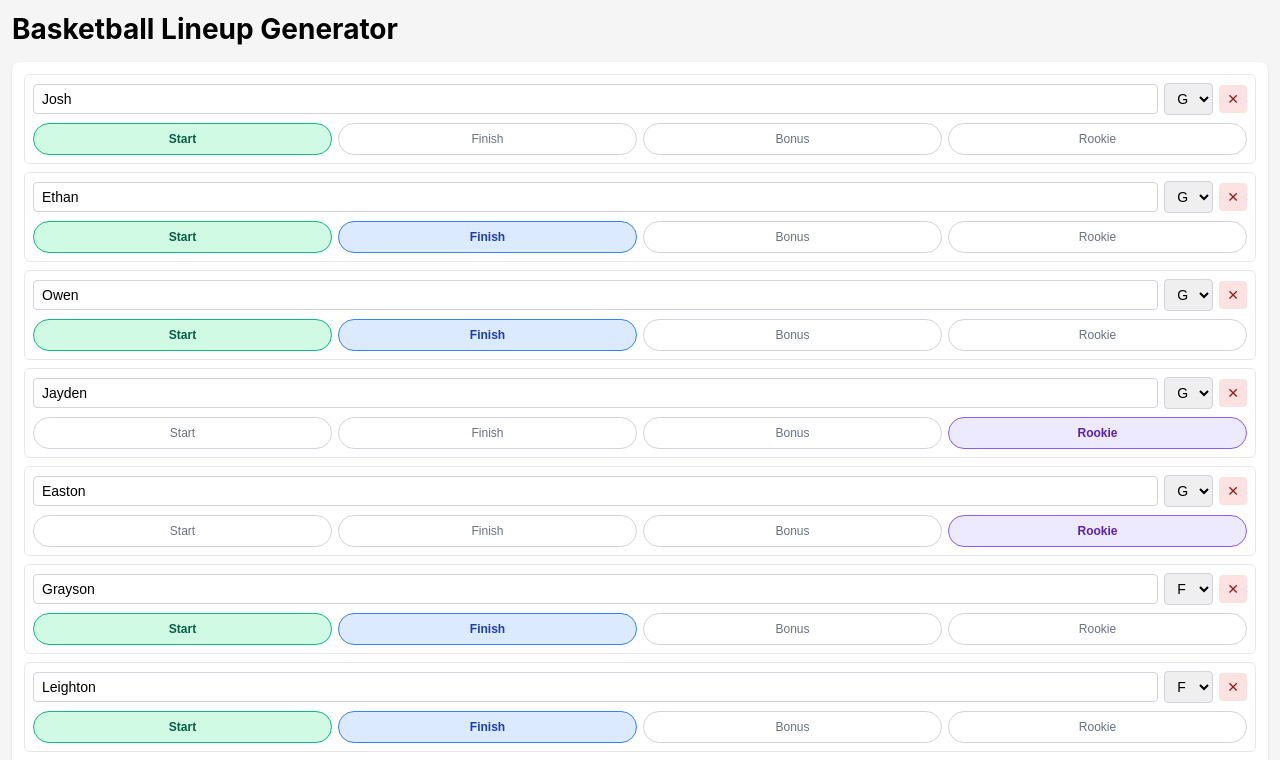
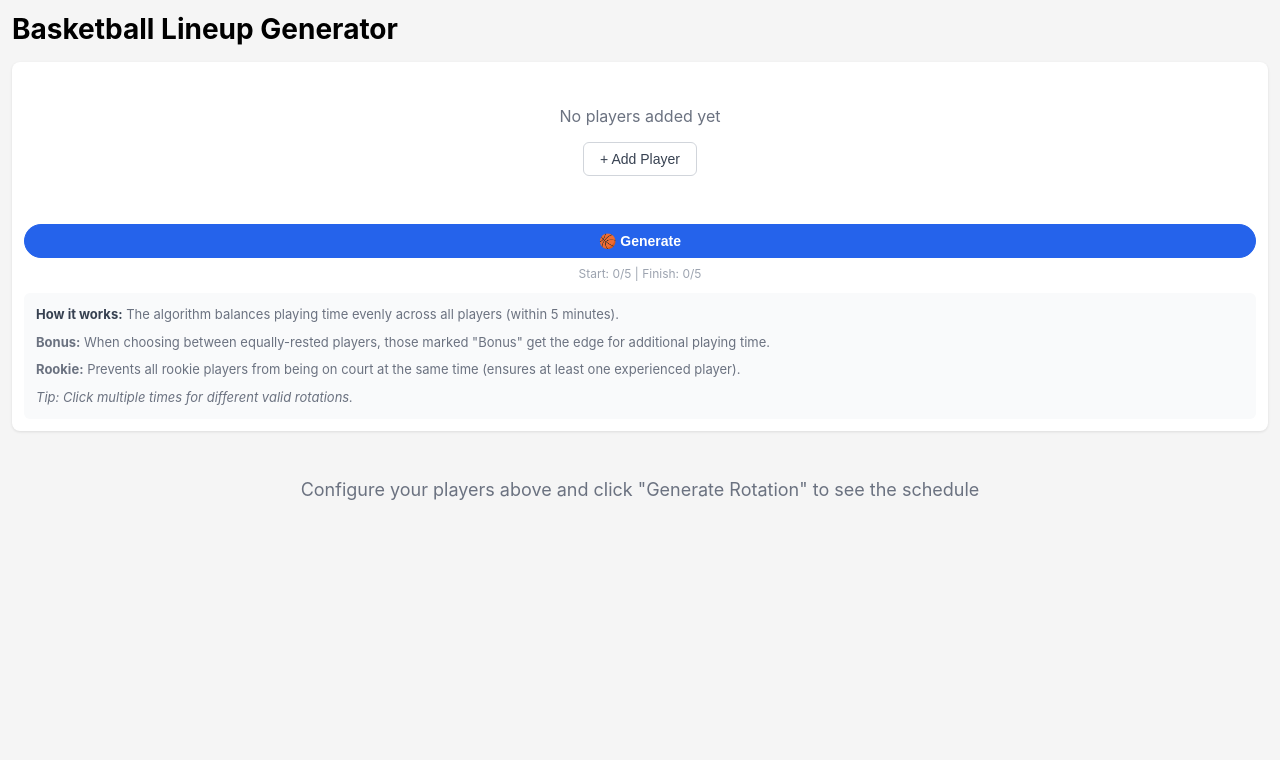
Before and after one commit to iujames/basketball-lineup, a React (Create React App) app: page / in a window 1280 px wide. Shown: the top 760 px of the page. Built offline with nearby package versions, Linux system fonts and the light colour scheme.

Commit message:
checkpoint

```diff
--- a/src/BasketballRotation.js
+++ b/src/BasketballRotation.js
@@ -2,43 +2,73 @@ import React, { useState } from "react";
 import { toPng } from "html-to-image";
 
 const BasketballRotation = () => {
-  const defaultPlayers = [
+  // Check query string parameters
+  const urlParams = new URLSearchParams(window.location.search);
+  const team = urlParams.get("team");
+  const showValidationParam = urlParams.get("validation") === "true";
+
+  const team3b1Players = [
+    { name: "Easton", position: "G", prioritize: false },
+    { name: "Ethan", position: "G", prioritize: false },
+    { name: "Jayden", position: "G", prioritize: false },
     { name: "Josh", position: "G", prioritize: false },
-    { name: "Ethan", position: "G", prioritize: false },
     { name: "Owen", position: "G", prioritize: false },
-    { name: "Jayden", position: "G", prioritize: false },
-    { name: "Easton", position: "G", prioritize: false },
+    { name: "Andrew", position: "F", prioritize: false },
     { name: "Grayson", position: "F", prioritize: false },
     { name: "Leighton", position: "F", prioritize: false },
-    { name: "Andrew", position: "F", prioritize: false },
     { name: "Nolan", position: "F", prioritize: false },
   ];
 
-  const [players, setPlayers] = useState(defaultPlayers);
-  const [starters, setStarters] = useState([
-    "Josh",
-    "Ethan",
-    "Owen",
-    "Grayson",
-    "Leighton",
-  ]);
-  const [closers, setClosers] = useState([
-    "Ethan",
-    "Owen",
-    "Andrew",
-    "Grayson",
-    "Leighton",
-  ]);
-  const [inexperienced, setInexperienced] = useState([
-    "Jayden",
-    "Easton",
-    "Nolan",
-  ]);
+  const team4b5Players = [
+    { name: "Andrew", position: "G", prioritize: false },
+    { name: "Ben", position: "G", prioritize: false },
+    { name: "Camden", position: "G", prioritize: false },
+    { name: "Eli", position: "G", prioritize: false },
+    { name: "Thomas", position: "G", prioritize: false },
+    { name: "Brennan", position: "F", prioritize: false },
+    { name: "Cole", position: "F", prioritize: false },
+    { name: "Denver", position: "F", prioritize: false },
+    { name: "Kaz", position: "F", prioritize: false },
+  ];
+
+  const [players, setPlayers] = useState(
+    team === "3b1" ? team3b1Players : team === "4b5" ? team4b5Players : []
+  );
+  const [starters, setStarters] = useState([]);
+  const [closers, setClosers] = useState([]);
+  const [inexperienced, setInexperienced] = useState([]);
   const [solution, setSolution] = useState(null);
   const [error, setError] = useState(null);
   const [showValidation, setShowValidation] = useState(false);
 
   const solvePuzzle = () => {
+    // Validate we have players
+    if (players.length < 5) {
+      setError("Need at least 5 players to generate a lineup");
+      setSolution(null);
+      return;
+    }
+
+    // Special case: exactly 5 players = everyone plays all periods
+    if (players.length === 5) {
+      const periods = 8;
+      const rotation = Array(5)
+        .fill(0)
+        .map(() => Array(periods).fill(1)); // Everyone plays all periods
+
+      const validation = players.map((p) => ({
+        name: p.name,
+        total: 40,
+        half1: 20,
+        half2: 20,
+        maxConsec: 40,
+      }));
+
+      setSolution({ rotation, players, validation });
+      setError(null);
+      return;
+    }
+
     // Try up to 50 times to find a valid solution
     for (let attempt = 0; attempt < 50; attempt++) {
       try {
@@ -63,6 +93,9 @@ const BasketballRotation = () => {
 
         // Helper function to check if inexperienced constraint is violated
         const checkInexperienced = (period) => {
+          // If no inexperienced players defined, always valid
+          if (inexperienced.length === 0) return true;
+
           const onCourt = [];
           rotation.forEach((player, idx) => {
             if (player[period] === 1) onCourt.push(players[idx].name);
@@ -131,12 +164,35 @@ const BasketballRotation = () => {
             const currentGuards = countPositionInPeriod(period, "G");
             const currentForwards = countPositionInPeriod(period, "F");
 
+            // Count total available by position
+            const totalGuards = players.filter(
+              (p) => p.position === "G"
+            ).length;
+            const totalForwards = players.filter(
+              (p) => p.position === "F"
+            ).length;
+
             // Determine which position we need more
+            // Only enforce position minimums if we have enough of that position
             let preferredPosition = null;
-            if (currentForwards < 2 && countInPeriod(period) >= 3) {
-              preferredPosition = "F"; // Need at least 2 forwards
-            } else if (currentGuards < 2 && countInPeriod(period) >= 3) {
-              preferredPosition = "G"; // Need at least 2 guards
+
+            // For very imbalanced rosters (e.g., 3F/5G), be more flexible
+            const minForwards =
+              totalForwards >= 4 ? 2 : Math.min(totalForwards, 1);
+            const minGuards = totalGuards >= 4 ? 2 : Math.min(totalGuards, 1);
+
+            if (
+              currentForwards < minForwards &&
+              totalForwards >= minForwards &&
+              countInPeriod(period) >= 3
+            ) {
+              preferredPosition = "F"; // Need at least minForwards forwards
+            } else if (
+              currentGuards < minGuards &&
+              totalGuards >= minGuards &&
+              countInPeriod(period) >= 3
+            ) {
+              preferredPosition = "G"; // Need at least minGuards guards
             }
 
             // Get candidates (players not yet assigned this period)
@@ -205,8 +261,7 @@ const BasketballRotation = () => {
 
             // Safety check to avoid infinite loop
             if (!assigned) {
-              console.error("Could not assign player for period", period);
-              break;
+              throw new Error(`Failed to assign player for period ${period}`);
             }
           }
         }
@@ -232,16 +287,20 @@ const BasketballRotation = () => {
             rotation.reduce((sum, player) => sum + player[periodIdx], 0) === 5
         );
 
+        // Relax constraints for small teams
+        const teamSize = players.length;
+
         // Each half should have some balance (within 10 min per player)
         const halfBalanced = validation.every(
           (v) => Math.abs(v.half1 - v.half2) <= 10
         );
 
         // No player should play more than 15 consecutive minutes
-        const consecValid = validation.every((v) => v.maxConsec <= 15);
+        // For small teams (6-7 players), skip this constraint as it's not feasible
+        const consecValid =
+          teamSize <= 7 ? true : validation.every((v) => v.maxConsec <= 15);
 
         // Time spread should be reasonable (within 5 minutes for balanced play)
-        // Prioritized players may get one extra period (5 min) max
         const balanceValid = timeSpread <= 5;
 
         if (allPeriodsValid && halfBalanced && consecValid && balanceValid) {
@@ -253,10 +312,45 @@ const BasketballRotation = () => {
 
         // If not valid, try again (continue loop)
         if (attempt === 49) {
-          // Last attempt failed
-          throw new Error(
-            "Could not find a valid rotation after 50 attempts. Try adjusting your constraints (starters, closers, positions, inexperienced players)."
+          // Last attempt failed - provide specific feedback
+          const issues = [];
+          if (!allPeriodsValid) {
+            issues.push("Some periods don't have exactly 5 players");
+          }
+          if (!halfBalanced) {
+            const unbalanced = validation.filter(
+              (v) => Math.abs(v.half1 - v.half2) > 10
             );
+            issues.push(
+              `Half imbalance for: ${unbalanced.map((v) => v.name).join(", ")}`
+            );
+          }
+          if (!consecValid) {
+            const tooLong = validation.filter((v) => v.maxConsec > 15);
+            issues.push(
+              `Too many consecutive minutes for: ${tooLong
+                .map((v) => `${v.name} (${v.maxConsec}min)`)
+                .join(", ")}`
+            );
+          }
+          if (!balanceValid) {
+            issues.push(
+              `Playing time spread too large (${timeSpread} min difference). Some players: ${validation
+                .map((v) => `${v.name}=${v.total}`)
+                .join(", ")}`
+            );
+          }
+
+          const errorMsg =
+            issues.length > 0
+              ? `Could not generate lineup after 50 attempts:\n\n${issues
+                  .map((i) => `• ${i}`)
+                  .join(
+                    "\n"
+                  )}\n\nTry adjusting: starters, closers, bonus/rookie players, or roster composition.`
+              : "Could not find a valid rotation after 50 attempts. Try adjusting your constraints.";
+
+          throw new Error(errorMsg);
         }
       } catch (err) {
         if (attempt === 49) {
@@ -312,6 +406,10 @@ const BasketballRotation = () => {
     } else {
       setInexperienced([...inexperienced, playerName]);
     }
+  };
+
+  const addPlayer = () => {
+    setPlayers([...players, { name: "", position: "G", prioritize: false }]);
   };
 
   const removePlayer = (index) => {
@@ -391,8 +489,34 @@ const BasketballRotation = () => {
           boxShadow: "0 1px 3px rgba(0,0,0,0.1)",
         }}
       >
+        {players.length === 0 ? (
           <div
-          style={{ display: "flex", flexDirection: "column", gap: "0.5rem" }}
+            style={{ textAlign: "center", padding: "2rem", color: "#6b7280" }}
+          >
+            <p style={{ marginBottom: "1rem" }}>No players added yet</p>
+            <button
+              onClick={addPlayer}
+              style={{
+                padding: "0.5rem 1rem",
+                fontSize: "0.875rem",
+                border: "1px solid #d1d5db",
+                borderRadius: "0.375rem",
+                cursor: "pointer",
+                backgroundColor: "white",
+                color: "#374151",
+              }}
+            >
+              + Add Player
+            </button>
+          </div>
+        ) : (
+          <>
+            <div
+              style={{
+                display: "flex",
+                flexDirection: "column",
+                gap: "0.5rem",
+              }}
             >
               {players.map((player, index) => (
                 <div
@@ -415,7 +539,9 @@ const BasketballRotation = () => {
                     <input
                       type="text"
                       value={player.name}
-                  onChange={(e) => updatePlayer(index, "name", e.target.value)}
+                      onChange={(e) =>
+                        updatePlayer(index, "name", e.target.value)
+                      }
                       style={{
                         flex: 1,
                         padding: "0.375rem 0.5rem",
@@ -520,7 +646,9 @@ const BasketballRotation = () => {
                         borderRadius: "9999px",
                         cursor: "pointer",
                         borderColor: player.prioritize ? "#f59e0b" : "#d1d5db",
-                    backgroundColor: player.prioritize ? "#fef3c7" : "white",
+                        backgroundColor: player.prioritize
+                          ? "#fef3c7"
+                          : "white",
                         color: player.prioritize ? "#92400e" : "#6b7280",
                         fontWeight: player.prioritize ? "600" : "normal",
                       }}
@@ -555,6 +683,38 @@ const BasketballRotation = () => {
                 </div>
               ))}
             </div>
+
+            <div
+              style={{
+                marginTop: "1rem",
+                display: "flex",
+                justifyContent: "center",
+              }}
+            >
+              <button
+                onClick={addPlayer}
+                style={{
+                  background: "none",
+                  border: "none",
+                  padding: "0.5rem 1rem",
+                  color: "#9ca3af",
+                  fontSize: "0.875rem",
+                  cursor: "pointer",
+                  textDecoration: "underline",
+                  textDecorationStyle: "dotted",
+                }}
+                onMouseOver={(e) => {
+                  e.target.style.color = "#6b7280";
+                }}
+                onMouseOut={(e) => {
+                  e.target.style.color = "#9ca3af";
+                }}
+              >
+                + add player
+              </button>
+            </div>
+          </>
+        )}
 
         <div
           style={{
@@ -635,7 +795,9 @@ const BasketballRotation = () => {
             color: "#dc2626",
           }}
         >
+          <div style={{ whiteSpace: "pre-line" }}>
             <strong>Error:</strong> {error}
+          </div>
         </div>
       )}
 
@@ -961,6 +1123,7 @@ const BasketballRotation = () => {
             {/* End export-content wrapper */}
           </div>
 
+          {showValidationParam && (
             <div
               className="no-print"
               style={{ marginBottom: "1.5rem", marginTop: "2rem" }}
@@ -1119,6 +1282,7 @@ const BasketballRotation = () => {
                 </table>
               )}
             </div>
+          )}
         </>
       )}
     </div>
```
Lines whose indentation alone changed are shown as unchanged.
